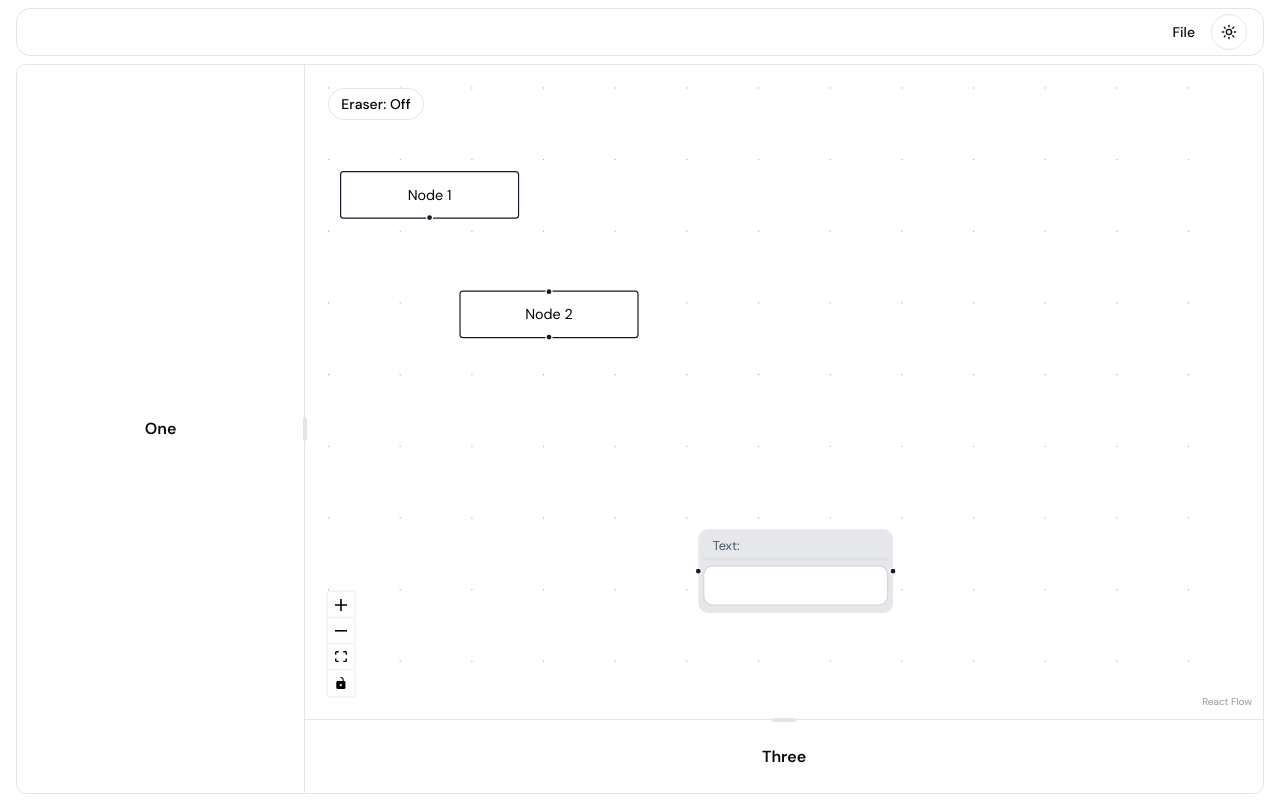
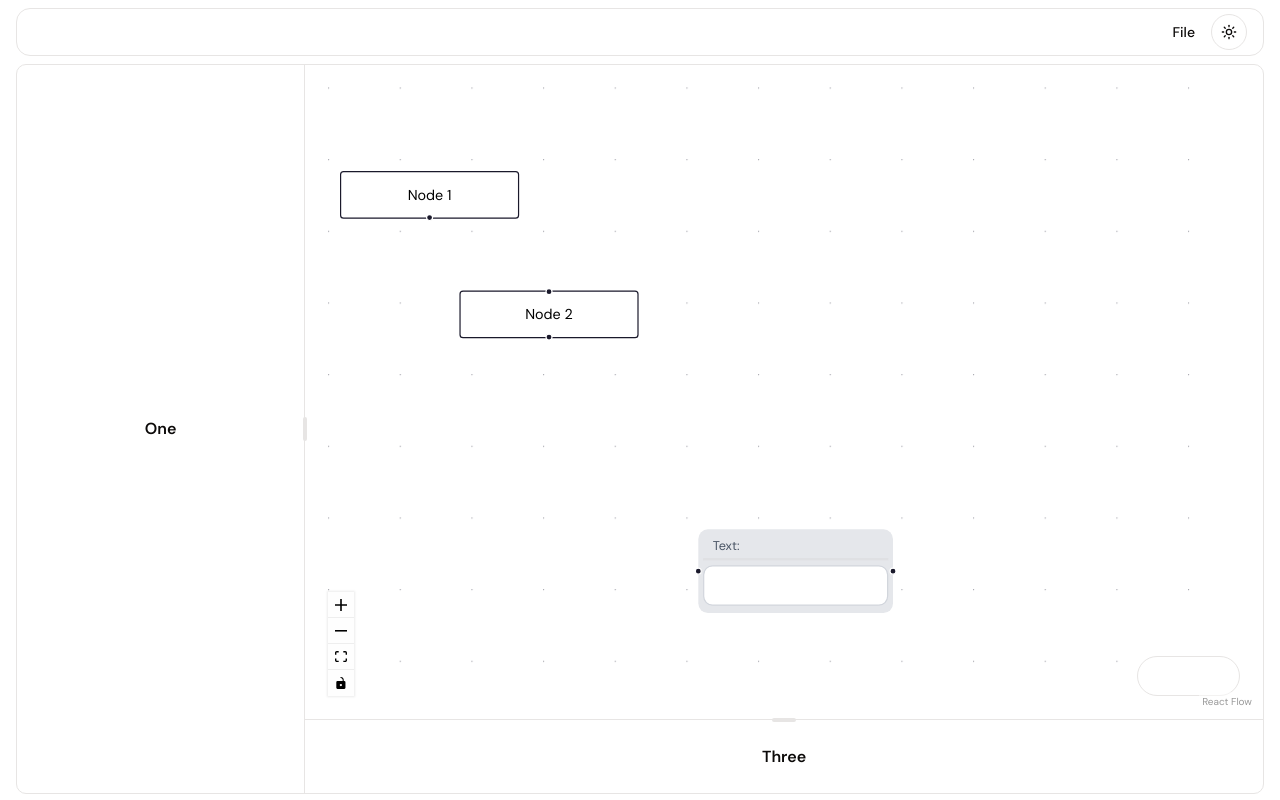
Before and after one commit to Rednaks69/webVFX, a Next.js app: page / in a window 1280 px wide. Built offline with nearby package versions, Linux system fonts and the light colour scheme.

Commit message:
delete node, cursor trail1, contextMenu creation

```diff
--- a/components/flow/Eraser.tsx
+++ b/components/flow/Eraser.tsx
@@ -79,7 +79,7 @@ export function Eraser({ inPixels }: { inPixels: number }) {
 
     isDrawing.current = true;
     trailPoints.current = [
-      { point: [e.pageX, e.pageY], timestamp: Date.now() },
+      { point: [e.pageX - inPixels, e.pageY], timestamp: Date.now() },
     ];
 
     nodeIntersectionData.current = [];
@@ -134,7 +134,7 @@ export function Eraser({ inPixels }: { inPixels: number }) {
     if (e.buttons !== 1) return;
 
     trailPoints.current.push({
-      point: [e.pageX - inPixels * 1.1, e.pageY],
+      point: [e.pageX - inPixels * 1.1, e.pageY - 60],
       timestamp: Date.now(),
     });
     const points = trailPoints.current.map((tp) => tp.point);
@@ -143,7 +143,7 @@ export function Eraser({ inPixels }: { inPixels: number }) {
 
     const flowPoints = points.map(([x, y]) => {
       const flowPos = screenToFlowPosition({ x, y });
-      return [flowPos.x + inPixels, flowPos.y] as [number, number];
+      return [flowPos.x + inPixels, flowPos.y + 60] as [number, number];
     });
 
     const nodesToDelete = new Set<string>();
--- a/components/flow/Flow.tsx
+++ b/components/flow/Flow.tsx
@@ -115,9 +115,10 @@ const Flow = ({
 
         {isEraserActive && <Eraser inPixels={inPixels} />}
 
-        <Panel position="top-left">
+        <Panel position="bottom-right">
           <Button
-            size="sm"
+            size="lg"
+            className="text-white z-30"
             variant={isEraserActive ? "default" : "outline"}
             onClick={() => setIsEraserActive((v) => !v)}>
             {isEraserActive ? "Eraser: On" : "Eraser: Off"}
```
